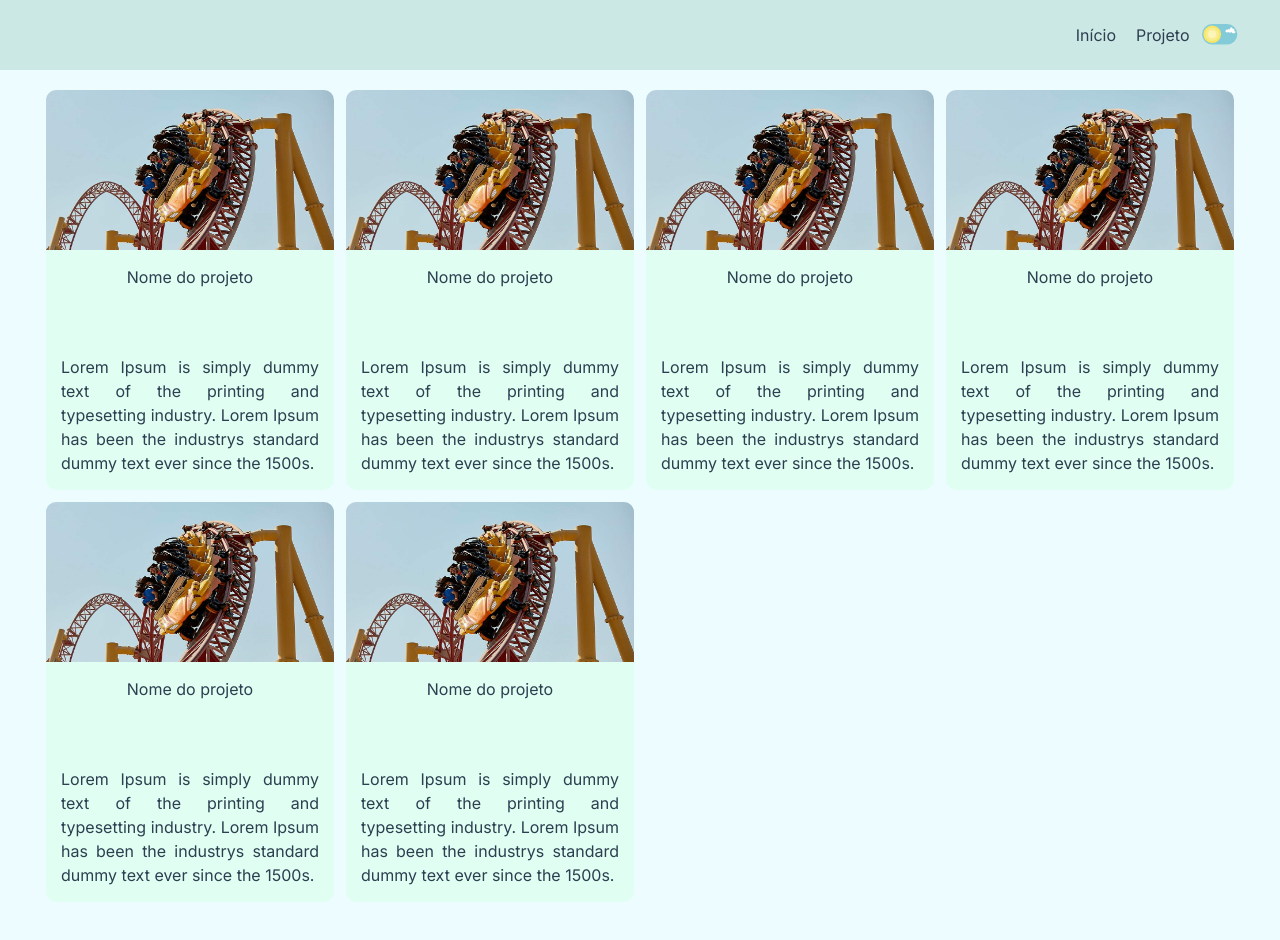
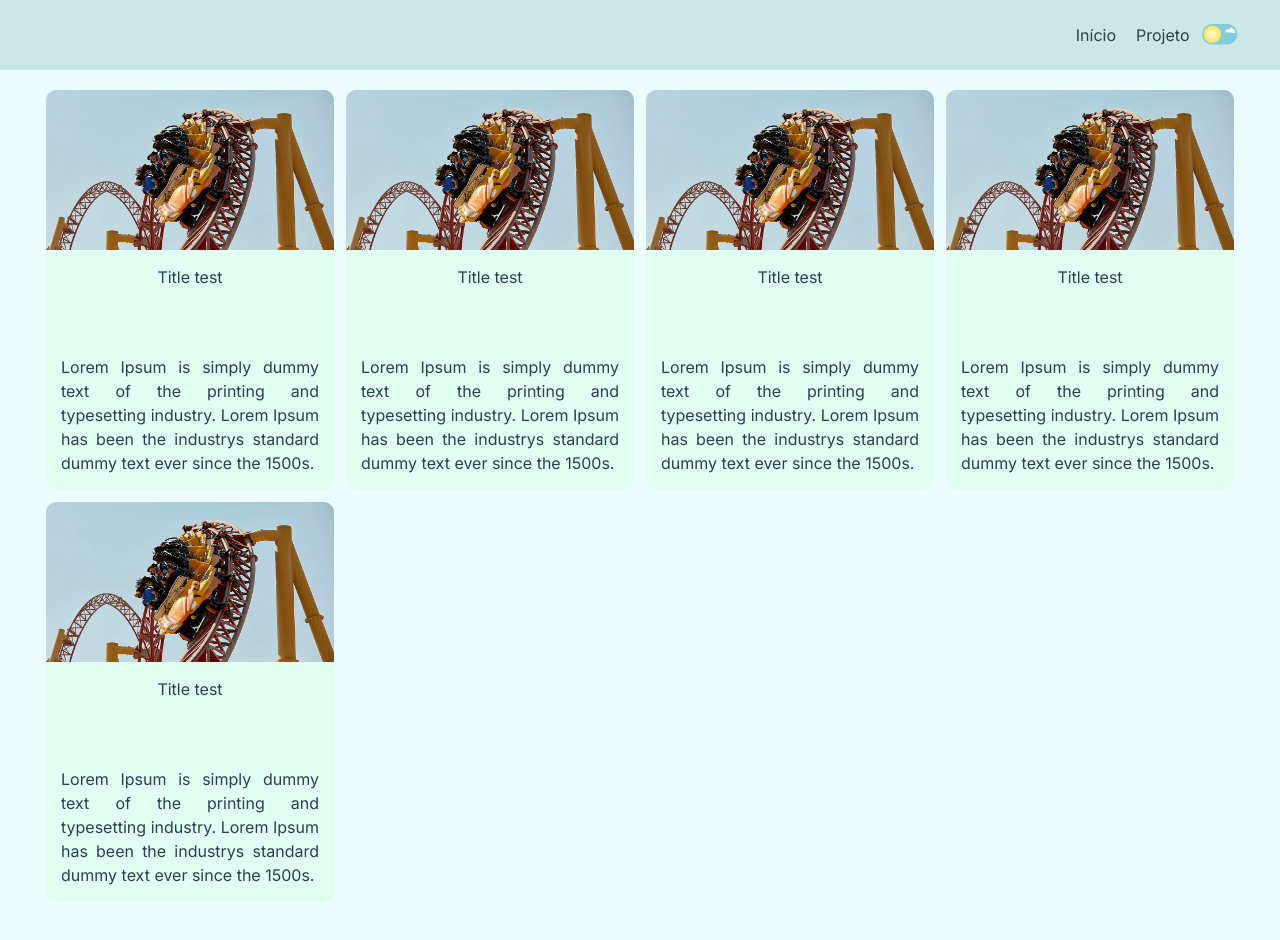
Before and after one commit to SantosFab/fabricio-portfolio, a Next.js app: page /Project in a window 1280 px wide. Shown: the top 940 px of the page. Built offline with nearby package versions, Linux system fonts and the light colour scheme.

Commit message:
feat: partially implement showModal on Project page

```diff
--- a/src/app/Project/page.tsx
+++ b/src/app/Project/page.tsx
@@ -1,17 +1,59 @@
 "use client";
 import { ProjectContainer } from "@/component/projectContainer/ProjectContainer";
 import * as Styled from "./styles";
+import img1 from "../../../public/img/img1.jpg";
+import img2 from "../../../public/img/img2.png";
+import img3 from "../../../public/img/img3.jpeg";
 
 export default function Project() {
   return (
     <Styled.StyledProject>
       <div className="container">
-        <ProjectContainer />
-        <ProjectContainer />
-        <ProjectContainer />
-        <ProjectContainer />
-        <ProjectContainer />
-        <ProjectContainer />
+        <ProjectContainer
+          title="Title test"
+          hrefGit="#gitTest"
+          hrefPreview="#previewTest"
+          images={[img1, img2, img3]}
+          body="Lorem Ipsum is simply dummy text of the printing and typesetting
+          industry. Lorem Ipsum has been the industrys standard dummy text ever
+          since the 1500s."
+        />
+        <ProjectContainer
+          title="Title test"
+          hrefGit="#gitTest"
+          hrefPreview="#previewTest"
+          images={[img1, img2, img3]}
+          body="Lorem Ipsum is simply dummy text of the printing and typesetting
+          industry. Lorem Ipsum has been the industrys standard dummy text ever
+          since the 1500s."
+        />
+        <ProjectContainer
+          title="Title test"
+          hrefGit="#gitTest"
+          hrefPreview="#previewTest"
+          images={[img1, img2, img3]}
+          body="Lorem Ipsum is simply dummy text of the printing and typesetting
+          industry. Lorem Ipsum has been the industrys standard dummy text ever
+          since the 1500s."
+        />
+        <ProjectContainer
+          title="Title test"
+          hrefGit="#gitTest"
+          hrefPreview="#previewTest"
+          images={[img1, img2, img3]}
+          body="Lorem Ipsum is simply dummy text of the printing and typesetting
+          industry. Lorem Ipsum has been the industrys standard dummy text ever
+          since the 1500s."
+        />
+        <ProjectContainer
+          title="Title test"
+          hrefGit="#gitTest"
+          hrefPreview="#previewTest"
+          images={[img1, img2, img3]}
+          body="Lorem Ipsum is simply dummy text of the printing and typesetting
+          industry. Lorem Ipsum has been the industrys standard dummy text ever
+          since the 1500s."
+        />
       </div>
     </Styled.StyledProject>
   );
--- a/src/component/modal/ImageModal.tsx
+++ b/src/component/modal/ImageModal.tsx
@@ -1,11 +1,11 @@
 import { FunctionComponent, useState } from "react";
 import * as Styled from "./styles";
-import Image from "next/image";
+import Image, { StaticImageData } from "next/image";
 
 interface ModalProps {
   isOpen: boolean;
   onClose: () => void;
-  images: string[];
+  images: StaticImageData[];
 }
 
 export const Modal: FunctionComponent<ModalProps> = ({
@@ -41,13 +41,7 @@ export const Modal: FunctionComponent<ModalProps> = ({
         {"<"}
       </Styled.NavigationButton>
       <Styled.ModalContent>
-        <Image
-          src={images[currentIndex]}
-          alt={`Imagem ${currentIndex + 1}`}
-          width={1600}
-          height={900}
-          style={{ maxWidth: "100%", maxHeight: "100%" }}
-        />
+        <Image src={images[currentIndex]} alt={`Imagem ${currentIndex + 1}`} />
       </Styled.ModalContent>
       <Styled.NavigationButton onClick={handleNextImage}>
         {">"}
--- a/src/component/modal/styles.ts
+++ b/src/component/modal/styles.ts
@@ -6,7 +6,7 @@ export const ModalOverlay = styled.div`
   left: 0;
   width: 100vw;
   height: 100vh;
-  background: rgba(0, 0, 0, 0.8); /* Fundo mais escuro para destacar a imagem */
+  background: rgba(0, 0, 0, 0.8);
   display: flex;
   justify-content: center;
   align-items: center;
--- a/src/component/projectContainer/ProjectContainer.tsx
+++ b/src/component/projectContainer/ProjectContainer.tsx
@@ -1,15 +1,24 @@
 import { FunctionComponent, useState } from "react";
 import * as Styled from "./styles";
 import { Modal } from "@/component/modal/ImageModal";
-import Image from "next/image";
+import Image, { StaticImageData } from "next/image";
 
-interface ProjectContainerProps {}
+interface ProjectContainerProps {
+  body: string;
+  hrefGit: string;
+  hrefPreview: string;
+  images: StaticImageData[];
+  title: string;
+}
 
-export const ProjectContainer: FunctionComponent<
-  ProjectContainerProps
-> = ({}) => {
+export const ProjectContainer: FunctionComponent<ProjectContainerProps> = ({
+  body,
+  hrefGit,
+  hrefPreview,
+  images,
+  title,
+}) => {
   const [isModalOpen, setModalOpen] = useState(false);
-  const images = ["/img/img1.jpg", "/img/img2.jpeg", "/img/img3.jpeg"];
 
   const handleImageClick = () => {
     setModalOpen(true);
@@ -22,24 +31,19 @@ export const ProjectContainer: FunctionComponent<
   return (
     <Styled.StyledProjectContainer>
       <Image
-        src="/img/img1.jpg"
+        src={images[0]}
         alt="Imagem do projeto"
-        width={300}
-        height={200}
         priority
+        quality={50}
         onClick={handleImageClick}
       />
       <Styled.StyledBody>
-        <h2>Nome do projeto</h2>
-        <p>
-          Lorem Ipsum is simply dummy text of the printing and typesetting
-          industry. Lorem Ipsum has been the industrys standard dummy text ever
-          since the 1500s.
-        </p>
+        <h2>{title}</h2>
+        <p>{body}</p>
       </Styled.StyledBody>
       <Styled.LinksContainer>
-        <Styled.StyledLink href="#preview">Preview</Styled.StyledLink>
-        <Styled.StyledLink href="#github">Github</Styled.StyledLink>
+        <Styled.StyledLink href={hrefPreview}>Preview</Styled.StyledLink>
+        <Styled.StyledLink href={hrefGit}>Github</Styled.StyledLink>
       </Styled.LinksContainer>
 
       <Modal isOpen={isModalOpen} onClose={handleCloseModal} images={images} />
--- a/src/component/projectContainer/styles.ts
+++ b/src/component/projectContainer/styles.ts
@@ -1,7 +1,6 @@
 import styled, { css } from "styled-components";
 import { StyledLink as ExternalStyledLink } from "@/app/styles";
 
-// Container principal do projeto
 export const StyledProjectContainer = styled.div`
   ${({ theme }) => css`
     width: 24%;
@@ -18,6 +17,7 @@ export const StyledProjectContainer = styled.div`
       width: 100%;
       border-radius: 10px 10px 0 0;
       background-color: red;
+      cursor: pointer;
     }
 
     & > div:last-of-type:hover {
@@ -26,7 +26,6 @@ export const StyledProjectContainer = styled.div`
   `}
 `;
 
-// Corpo do projeto com título e descrição
 export const StyledBody = styled.div`
   ${({}) => css`
     display: flex;
@@ -46,7 +45,6 @@ export const StyledBody = styled.div`
   `}
 `;
 
-// Estilização dos links
 export const StyledLink = styled(ExternalStyledLink)`
   ${({ theme }) => css``}
 `;
```
Also changed, not shown: public/img/img2.jpeg (deleted), public/img/img2.png (added).
